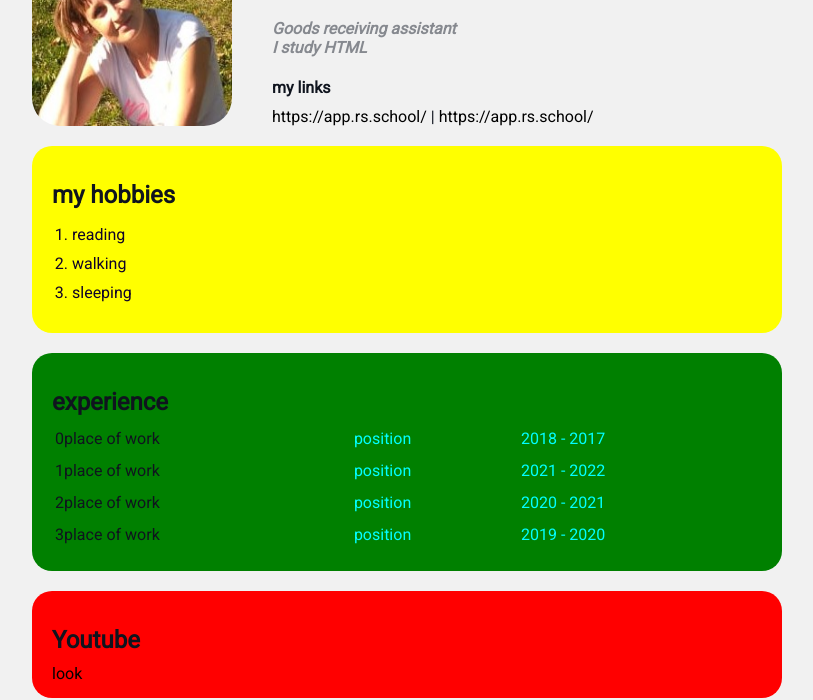
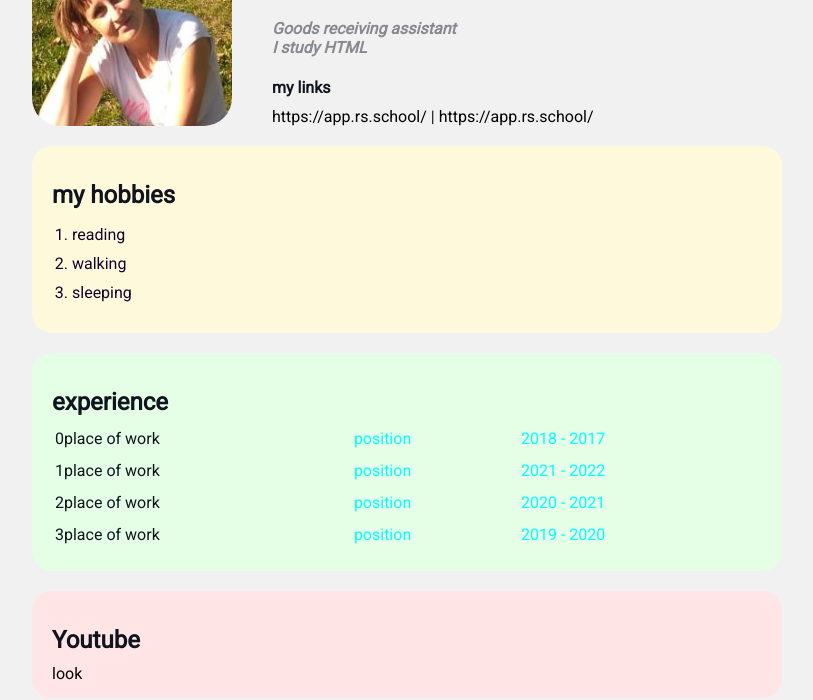
Before and after one commit to alena299/css-cv, a plain HTML site: page index.html in a window 1280 px wide. Shown: the part 100-800 px from the top of the page, without its empty margins (233-1046 px from the left). Drawn offline with Linux system fonts and the light colour scheme.

Commit message:
Update styles.css

```diff
--- a/styles.css
+++ b/styles.css
@@ -98,15 +98,15 @@ margin: 20px;
 }*/
 
 .bg-yellow {
-    background: yellow;
+    background: #fff9dc;
 }
 
 .bg-green {
-    background: green;
+    background: #e5ffe7;
 }
 
 .bg-red {
-    background: red;
+    background: #ffe5e5;
 }
 
 .card {
```
